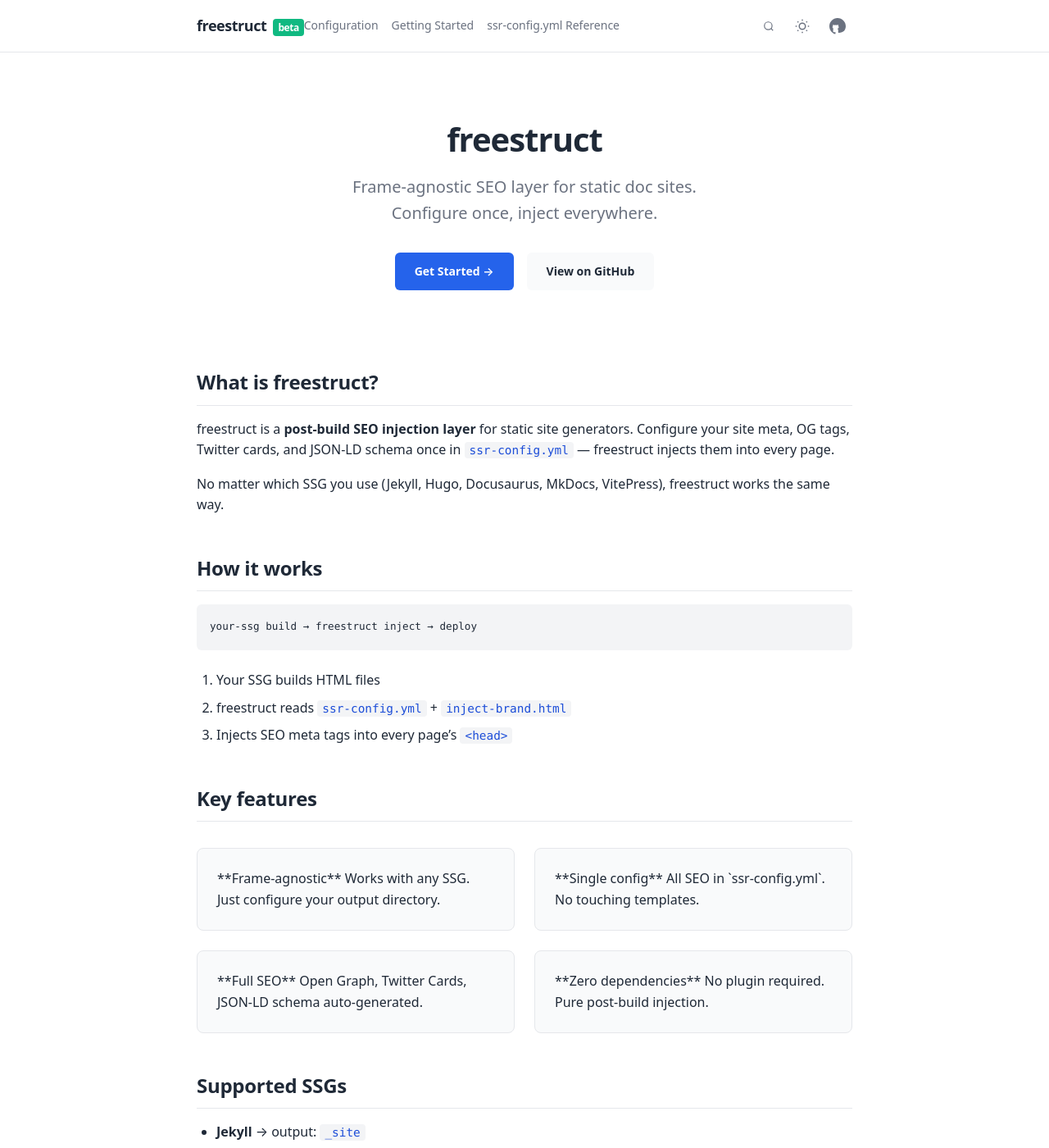
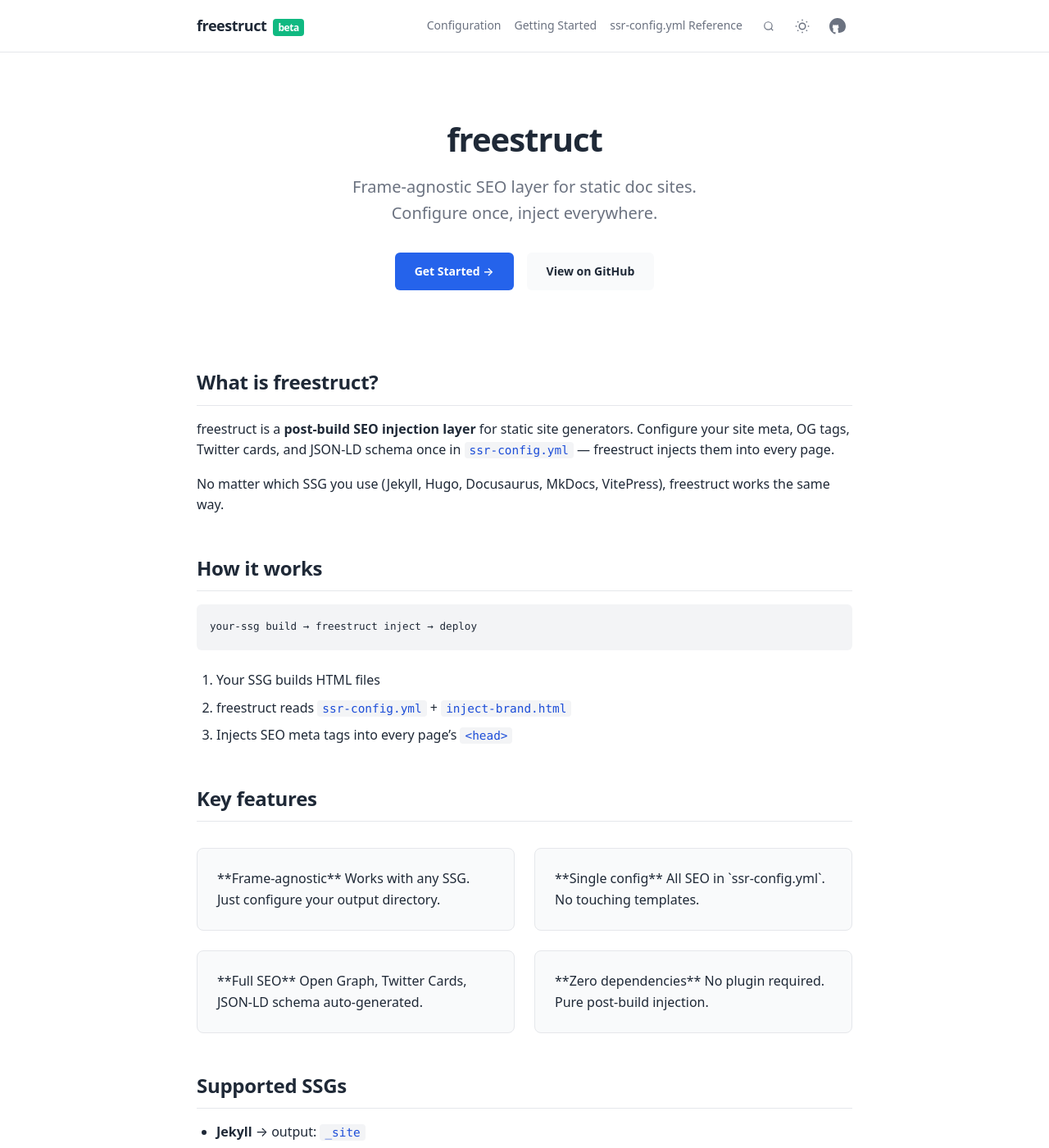
Before and after one commit to dhaupin/freestruct, a Jekyll site: the page built from docs/index.md, in a window 1280 px wide and 1400 px high. Shown: the whole window at 82% size. Built offline with Jekyll 4.4.1, drawn with Linux system fonts in a browser that asks for light colours.

Commit message:
Fix: header layout, dark mode icons, mobile nav
- Nav floats right, header-actions rightmost
- Burger menu inside header-actions (mobile only)
- Icons use currentColor for proper dark mode
- Fixed modal overlay transparency
- Header background uses var(--color-bg)
- Mobile nav full screen overlay

```diff
--- a/docs/_includes/header.html
+++ b/docs/_includes/header.html
@@ -3,12 +3,6 @@
     <a href="{{ '/' | relative_url }}" class="site-logo">
       {{ site.title }}<span class="nav-badge">beta</span>
     </a>
-
-    <button class="burger-menu" id="burgerMenu" aria-label="Toggle menu">
-      <span></span>
-      <span></span>
-      <span></span>
-    </button>
 
     <nav class="site-nav" id="siteNav">
       {% if site.nav %}
@@ -55,6 +49,12 @@
           <path d="M12 0C5.37 0 0 5.37 0 12c0 5.31 3.435 9.795 8.205 11.385.6.105.825-.255.825-.57 0-.285-.015-1.23-.015-2.245-3.015.72-3.645-.72-3.645-1.44 0-.72.285-1.2.48-1.44-.255-.12-.48-.42-.48-.855 0-1.005.72-1.2 1.44-1.2-1.08-.435-2.22-.78-2.22-2.205 0-.78.285-1.44.72-1.935-.105-.24-.48-.855.12-1.68 0 0 .6-.195 1.965.72.555-.165 1.17-.24 1.755-.24.585 0 1.2.075 1.755.24 1.365-.915 1.965-.72 1.965-.72.6.825.225 1.44.12 1.68.435.495.72 1.155.72 1.935 0 1.425-1.14 1.77-2.22 2.205.96.405 1.44 1.26 1.44 2.34 0 1.44-.015 2.85-.015 3.06 0 .315.225.68.825.57C20.565 21.795 24 17.31 24 12c0-6.63-5.37-12-12-12z"/>
         </svg>
       </a>
+
+      <button class="burger-menu" id="burgerMenu" aria-label="Toggle menu">
+        <span></span>
+        <span></span>
+        <span></span>
+      </button>
     </div>
   </div>
 </header>
--- a/docs/_layouts/default.html
+++ b/docs/_layouts/default.html
@@ -89,13 +89,13 @@ li { margin-bottom: var(--space-2); }
 li > ul, li > ol { margin: var(--space-2) 0 0; }
 
 /* Header */
-.site-header{position:sticky;top:0;z-index:100;height:var(--header-height);background:rgba(255,255,255,0.9);backdrop-filter:blur(8px);border-bottom:1px solid var(--color-border)}
+.site-header{position:sticky;top:0;z-index:100;height:var(--header-height);background:var(--color-bg);backdrop-filter:blur(8px);border-bottom:1px solid var(--color-border)}
 .site-header .container{display:flex;align-items:center;justify-content:space-between;height:100%}
 .site-logo{font-weight:700;font-size:var(--font-size-lg);color:var(--color-text);letter-spacing:-.025em}
 .site-logo:hover{text-decoration:none;color:var(--color-primary)}
-.site-nav{display:flex;align-items:center;gap:var(--space-4)}
-.site-nav a{color:var(--color-text-muted);font-size:var(--font-size-sm);font-weight:500}
-.site-nav a:hover,.site-nav a.active{color:var(--color-text);text-decoration:none}
+.site-nav{display:flex;align-items:center;gap:var(--space-4);flex:1;justify-content:flex-end;margin:0 var(--space-4)}
+.site-nav a,.site-nav button,.site-nav .nav-group-toggle{color:var(--color-text-muted);font-size:var(--font-size-sm);font-weight:500}
+.site-nav a:hover,.site-nav a.active,.site-nav .nav-group-toggle:hover{color:var(--color-text);text-decoration:none}
 .nav-badge{font-size:var(--font-size-xs);padding:.125rem .375rem;background:var(--color-accent);color:#fff;border-radius:var(--radius-sm);font-weight:600;margin-left:var(--space-2)}
 
 /* Search button */
@@ -115,9 +115,9 @@ li > ul, li > ol { margin: var(--space-2) 0 0; }
 .search-bar-shortcut{font-family:var(--font-mono);font-size:.7rem;color:var(--color-text-muted);padding:.2rem .4rem;background:var(--color-bg-alt);border:1px solid var(--color-border);border-radius:var(--radius);display:none;position:absolute;right:.4rem;top:50%;transform:translateY(-50%)}
 .search-bar-shortcut::after{content:"⌘K"}
 @media(min-width:601px){.search-bar-shortcut{display:block}}
-.search-modal{position:fixed;inset:0;background:rgba(0,0,0,.8);z-index:100;display:none;align-items:flex-start;justify-content:center;padding:10vh 1rem}
+.search-modal{position:fixed;inset:0;background:rgba(0,0,0,.5);z-index:100;display:none;align-items:flex-start;justify-content:center;padding:10vh 1rem}
 .search-modal.open{display:flex}
-.search-modal-content{width:100%;max-width:600px;background:var(--color-bg);border:1px solid var(--color-border);border-radius:var(--radius);overflow:hidden;margin-top:5vh;position:relative}
+.search-modal-content{width:100%;max-width:600px;background:var(--color-bg);border:1px solid var(--color-border);border-radius:var(--radius-lg);overflow:hidden;margin-top:5vh;position:relative}
 .search-input{width:100%;padding:1rem 1.25rem;font-size:1rem;font-family:var(--font-sans);background:var(--color-bg);color:var(--color-text);border:none;border-bottom:1px solid var(--color-border);outline:none}
 .search-input::placeholder{color:var(--color-text-muted)}
 .search-results{padding:0;max-height:60vh;overflow-y:auto}
@@ -204,6 +204,7 @@ li > ul, li > ol { margin: var(--space-2) 0 0; }
 /* Theme toggle */
 .theme-toggle { display: flex; align-items: center; justify-content: center; background: none; border: none; cursor: pointer; padding: 8px; color: var(--color-text-muted); transition: all 0.15s; }
 .theme-toggle:hover { color: var(--color-text); }
+.theme-toggle svg { stroke: currentColor; fill: none; }
 .theme-toggle .sun-icon { display: block; }
 .theme-toggle .moon-icon { display: none; }
 html.dark .theme-toggle .sun-icon { display: none; }
@@ -212,23 +213,41 @@ html.dark .theme-toggle .moon-icon { display: block; }
 /* Header actions */
 .header-actions { display: flex; align-items: center; gap: var(--space-2); margin-left: auto; }
 .search-trigger { display: flex; align-items: center; justify-content: center; background: none; border: none; cursor: pointer; padding: 8px; color: var(--color-text-muted); transition: all 0.15s; }
+.search-trigger svg { stroke: currentColor; fill: none; }
 .search-trigger:hover { color: var(--color-text); }
 .github-link { display: flex; align-items: center; justify-content: center; padding: 8px; color: var(--color-text-muted); transition: all 0.15s; }
+.github-link svg { fill: currentColor; }
 .github-link:hover { color: var(--color-text); }
 
 /* Mobile nav */
 @media (max-width: 768px) {
   .burger-menu { display: flex; }
-  .site-nav { position: fixed; top: var(--header-height); left: 0; right: 0; background: var(--color-bg); border-bottom: 1px solid var(--color-border); flex-direction: column; padding: var(--space-4); display: none; }
+  .site-nav {
+    display: none;
+    position: fixed;
+    top: var(--header-height);
+    left: 0;
+    right: 0;
+    bottom: 0;
+    background: var(--color-bg);
+    border-bottom: 1px solid var(--color-border);
+    flex-direction: column;
+    padding: var(--space-4);
+    overflow-y: auto;
+  }
   .site-nav.open { display: flex; }
-  .site-nav > a, .site-nav .nav-group { padding: var(--space-2) 0; }
-  .nav-group-items { position: static; padding-left: var(--space-4); }
-  .header-actions { position: fixed; bottom: var(--space-4); right: var(--space-4); background: var(--color-bg); border: 1px solid var(--color-border); border-radius: var(--radius-lg); padding: var(--space-2); z-index: 50; }
+  .site-nav > a, .site-nav .nav-group { padding: var(--space-3) 0; border-bottom: 1px solid var(--color-border); }
+  .nav-group-items { padding-left: var(--space-4); }
+  .header-actions { gap: var(--space-1); }
+  .header-actions .burger-menu { margin-left: var(--space-2); }
 }
 
 /* Dark mode pagefind */
 html.dark .pagefind-ui__drawer { background: var(--color-bg); }
 html.dark .pagefind-ui__result { border-color: var(--color-border); }
+
+/* Dark mode overlay */
+html.dark .search-modal { background: rgba(0,0,0,.7); }
 
   </style>
 
```
